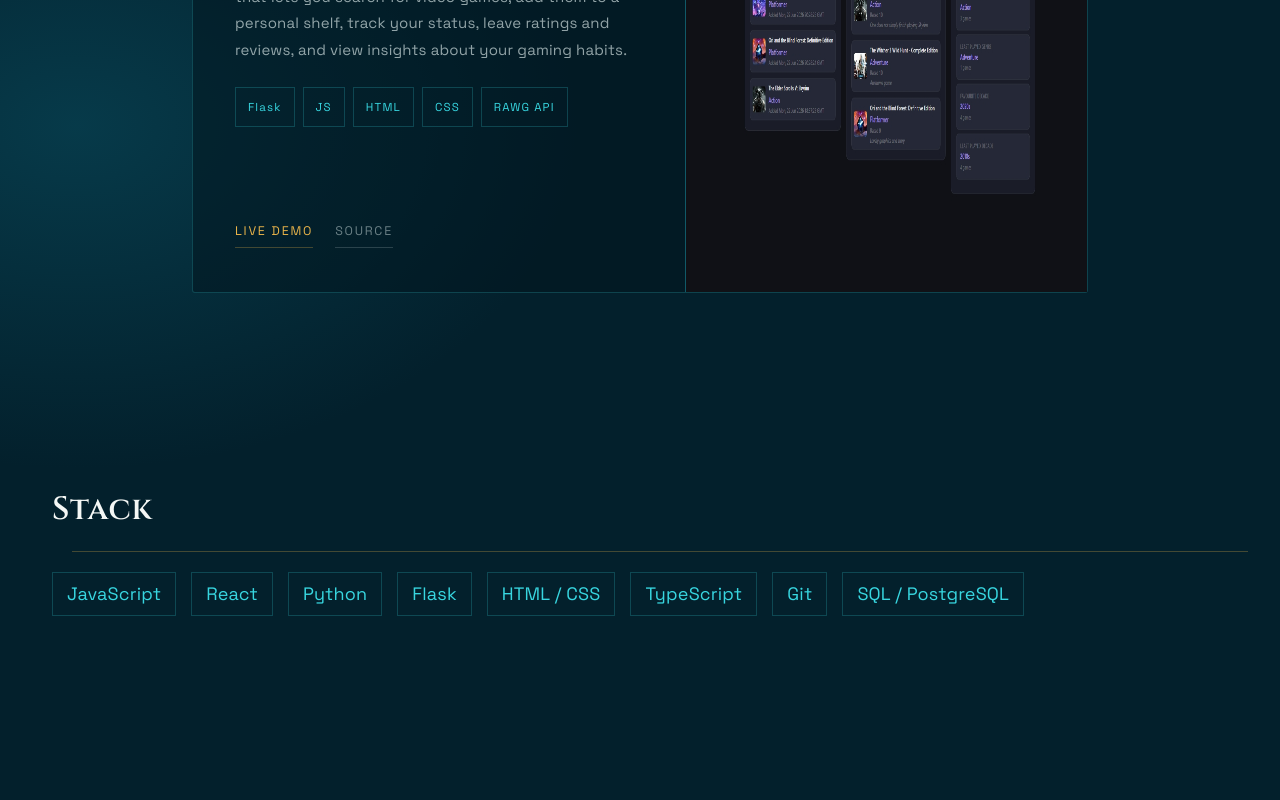
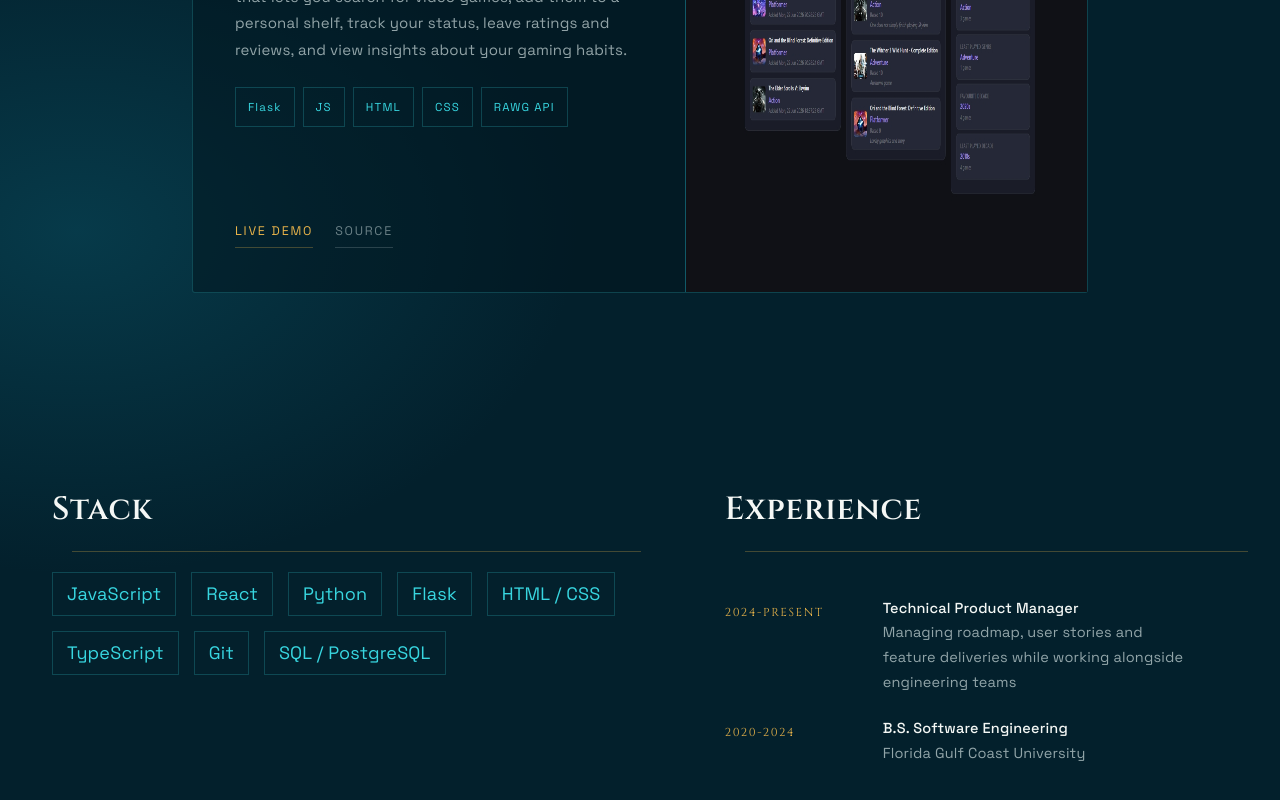
Before and after one commit to IcedPeppermintTea/portfolio, a React (Vite) app: page / in a window 1280 px wide. Shown: the part 1214-2014 px from the top of the page. Before the commit the page ends 1914 px from the top, so only its background shows below. Built offline with nearby package versions, Linux system fonts and the light colour scheme.

Commit message:
experience added, fixed scrolling behavior

```diff
--- a/src/App.css
+++ b/src/App.css
@@ -2,6 +2,10 @@
 
 * {
   box-sizing: border-box;
+}
+
+html {
+  scroll-behavior: smooth;
 }
 
 body {
@@ -10,7 +14,7 @@ body {
   color: var(--text);
   font-family: var(--mono);
   background-image:
-    radial-gradient(900px 520px at 90% -5%, var(--glow-cyan), transparent 70%),
+    radial-gradient(900px 520px at 90% -3%, var(--glow-cyan), transparent 70%),
     radial-gradient(760px 520px at 6% 70%, var(--glow-teal), transparent 66%);
 }
 
@@ -373,6 +377,49 @@ body {
   background-color: var(--glow-teal);
 }
 
+.two-column {
+  display: flex;
+}
+
+
+/* -------- experience --------- */
+
+.experience-container {
+  display: flex;
+  flex-direction: column;
+  gap: 22px;
+  margin-top: 24px;
+}
+
+.experience-row {
+  display: grid;
+  grid-template-columns: 140px 1fr;
+  gap: 18px;
+  align-items: start;
+}
+
+.experience-date {
+  padding-top: 4px;
+  font-family: var(--font-heading);
+  font-size: 11.5px;
+  letter-spacing: 0.14em;
+  text-transform: uppercase;
+  color: var(--accent-gold);
+}
+
+.experience-desc {
+  font-family: var(--font-body);
+  font-size: 14.5px;
+  line-height: 1.7;
+  color: var(--text-body);
+  text-wrap: pretty;
+}
+
+.experience-desc strong {
+  font-weight: 500;
+  color: var(--text-h);
+}
+
 /* animations */
 @keyframes fadeIn {
   from { opacity: 0; }
@@ -382,8 +429,12 @@ body {
 @media (max-width: 860px) {
   .card {
     flex-direction: column;
+    height: 500px
   }
   .card-image {
     display: none;
   }
+  .section-styles { padding: 0 20px 56px; }
+  .experience-row { grid-template-columns: 1fr; gap: 6px; }
+  .experience-date { padding-top: 0; }
 }
--- a/src/App.jsx
+++ b/src/App.jsx
@@ -5,6 +5,7 @@ import Navbar from "./components/Navbar.jsx";
 import Hero from "./components/Hero.jsx";
 import Slider from "./components/Slider.jsx";
 import Stack from "./components/Stack.jsx";
+import Experience from "./components/Experience.jsx";
 
 function App() {
   return (
@@ -12,7 +13,10 @@ function App() {
       <Navbar></Navbar>
       <Hero></Hero>
       <Slider></Slider>
-      <Stack></Stack>
+      <div className="two-column">
+        <Stack></Stack>
+        <Experience></Experience>
+      </div>
     </>
   );
 }
--- /dev/null
+++ b/src/components/Experience.jsx
@@ -0,0 +1,31 @@
+function Experience() {
+  return (
+    <section className="section-styles" id="experience">
+      <div className="section-header">
+        <h2 className="section-title">Experience</h2>
+        <span className="section-rule" aria-hidden="true"></span>
+      </div>
+      <div className="experience-container">
+        <div className="experience-row">
+          <span className="experience-date">2024-Present</span>
+          <span className="experience-desc">
+            <strong>Technical Product Manager</strong>
+            <br />
+            Managing roadmap, user stories and feature deliveries while working
+            alongside engineering teams
+          </span>
+        </div>
+        <div className="experience-row">
+          <span className="experience-date">2020-2024</span>
+          <span className="experience-desc">
+            <strong>B.S. Software Engineering</strong>
+            <br />
+            Florida Gulf Coast University
+          </span>
+        </div>
+      </div>
+    </section>
+  );
+}
+
+export default Experience;
--- a/src/components/Navbar.jsx
+++ b/src/components/Navbar.jsx
@@ -5,8 +5,8 @@ function Navbar() {
         <span>A &middot; R</span>
       </div>
       <div className="nav-links">
-        <a className="nav-link" href="#work">
-          work
+        <a className="nav-link" href="#projects">
+          projects
         </a>
         <a className="nav-link" href="#stack">
           stack
--- a/src/components/Slider.jsx
+++ b/src/components/Slider.jsx
@@ -15,10 +15,10 @@ function Slider() {
   };
 
   return (
-    <section className="section-styles">
+    <section className="section-styles" id="projects">
       <div className="selected-projects">
         <div className="section-header">
-          <h2 className="section-title">Selected Projects</h2>
+          <h2 className="section-title">Showcased Projects</h2>
           <p className="section-subtitle">Some of my most recent projects</p>
           <span className="section-rule" aria-hidden="true"></span>
         </div>
--- a/src/components/Stack.jsx
+++ b/src/components/Stack.jsx
@@ -1,6 +1,6 @@
 function Stack() {
   return (
-    <section className="section-styles">
+    <section className="section-styles" id="stack">
       <div className="section-header">
         <h2 className="section-title">Stack</h2>
         <span className="section-rule" aria-hidden="true"></span>
--- a/src/data/hero-data.js
+++ b/src/data/hero-data.js
@@ -1,5 +1,5 @@
 export const hero = {
-  eyebrow: "Digital Product Manager · Full-stack engineer",
+  eyebrow: "Technical Product Manager · Full-stack engineer",
   title_1: "Passionate about",
   title_2: "building reliable software",
   title_3: "and solving real problems",
```
